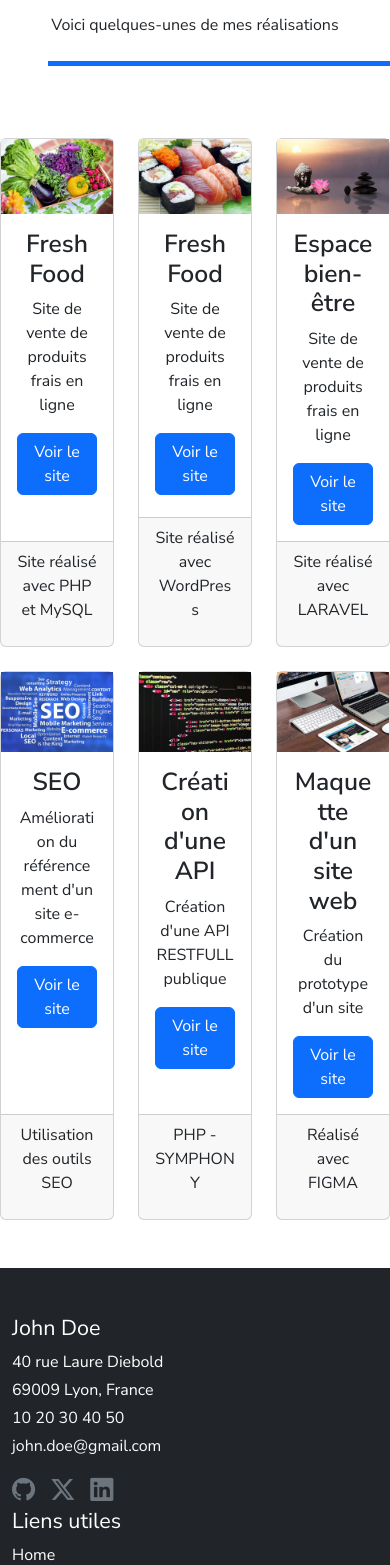
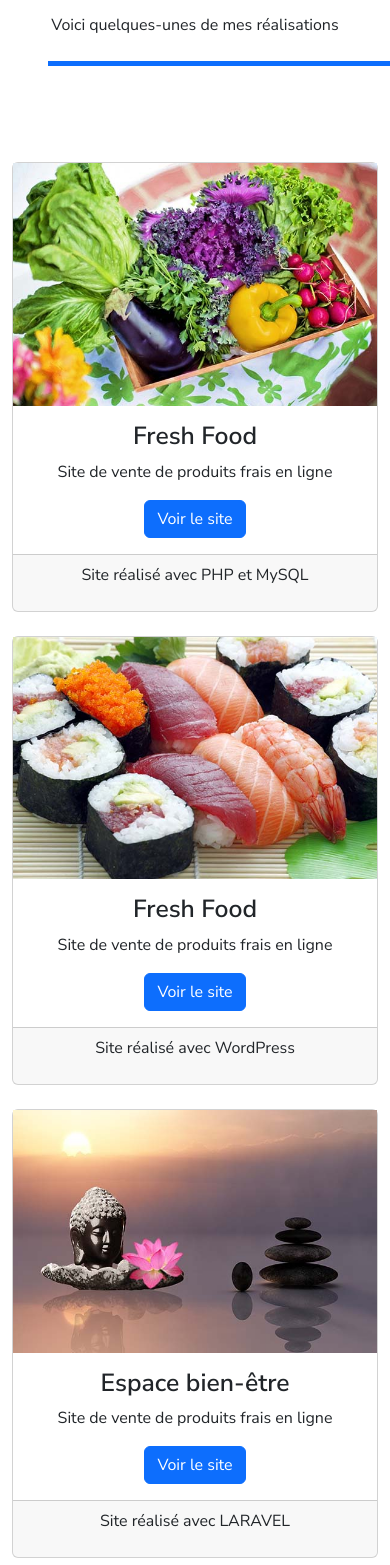
Before and after one commit to alexiszirnhelt-ai/portfolio-20, a React (Vite) app: page /portfolio in a window 390 px wide. Shown: the part 432-1997 px from the top of the page. Built offline with nearby package versions, Linux system fonts and the light colour scheme.

Commit message:
adjustments for responsive portfolio+services

```diff
--- a/src/pages/Portfolio.jsx
+++ b/src/pages/Portfolio.jsx
@@ -20,10 +20,13 @@ function Portfolio () {
                 }}></div>
             </section>
 
+            {/*Cards Container*/}
+            <div className="container py-5">
             {/*card ligne 1*/}
-            <div className="d-flex justify-content-center gap-4 mt-4">
+                <div className="row g-4 justify-content-center mb-4">
                     {/*card 1*/}
-                <div className="card text-center hover-effect" style={{width:"400px"}}>
+                    <div className="col-12 col-md6 col-lg-4">
+                        <div className="card text-center h-100 hover-effect">
                             <img src={freshfood} alt="card-img-freshfood"/>
                             <div className="card-body">
                                 <h2 className="fw-bold">Fresh Food</h2>
@@ -34,8 +37,10 @@ function Portfolio () {
                                 <p>Site réalisé avec PHP et MySQL</p>
                             </div>
                         </div>
+                    </div>
                     {/*card 2*/}
-                <div className="card text-center hover-effect" style={{width:"400px"}}>
+                    <div className="col-12 col-md6 col-lg-4">
+                        <div className="card text-center h-100 hover-effect">
                             <img src={Akira} alt="card-img-restaurant-Akira"/>
                             <div className="card-body">
                                 <h2 className="fw-bold">Fresh Food</h2>
@@ -46,8 +51,10 @@ function Portfolio () {
                                 <p>Site réalisé avec WordPress</p>
                             </div>
                         </div>
+                    </div>
                     {/*card 3*/}
-                <div className="card text-center hover-effect" style={{width:"400px"}}>
+                    <div className="col-12 col-md6 col-lg-4">
+                        <div className="card text-center h-100 hover-effect">
                             <img src={BienEtre} alt="card-img-BienEtre"/>
                             <div className="card-body">
                                 <h2 className="fw-bold">Espace bien-être</h2>
@@ -58,13 +65,15 @@ function Portfolio () {
                                 <p>Site réalisé avec LARAVEL</p>
                             </div>
                         </div>
+                    </div>
                 {/* ----- */}
                 </div>
 
                 {/*card ligne 2*/}
-            <div className="d-flex justify-content-center gap-4 mt-4 mb-5">
+                <div className="row g-4 justify-content-center">
                     {/*card 4*/}
-                <div className="card text-center hover-effect" style={{width:"400px"}}>
+                    <div className="col-12 col-md6 col-lg-4">
+                        <div className="card text-center h-100 hover-effect">
                             <img src={SEOimg} alt="card-img-SEO"/>
                             <div className="card-body">
                                 <h2 className="fw-bold">SEO</h2>
@@ -75,8 +84,10 @@ function Portfolio () {
                                 <p>Utilisation des outils SEO</p>
                             </div>
                         </div>
+                    </div>
                     {/*card 5*/}
-                <div className="card text-center hover-effect" style={{width:"400px"}}>
+                    <div className="col-12 col-md6 col-lg-4">
+                        <div className="card text-center h-100 hover-effect">
                             <img src={APIimg} alt="card-img-API"/>
                             <div className="card-body">
                                 <h2 className="fw-bold">Création d'une API</h2>
@@ -87,8 +98,10 @@ function Portfolio () {
                                 <p>PHP - SYMPHONY</p>
                             </div>
                         </div>
+                    </div>
                     {/*card 6*/}
-                <div className="card text-center hover-effect" style={{width:"400px"}}>
+                    <div className="col-12 col-md6 col-lg-4">
+                        <div className="card text-center h-100 hover-effect">
                             <img src={maquette} alt="card-img-desk-pc"/>
                             <div className="card-body">
                                 <h2 className="fw-bold">Maquette d'un site web</h2>
@@ -99,7 +112,9 @@ function Portfolio () {
                                 <p>Réalisé avec FIGMA</p>
                             </div>
                         </div>
+                    </div>
             {/* ----- */}
+                </div>
             </div>
             <style jsx>{`
                 .hover-effect:hover {
--- a/src/pages/Services.jsx
+++ b/src/pages/Services.jsx
@@ -15,9 +15,11 @@ function Services () {
             </section>
 
             {/*3 cards*/}
-            <div className="d-flex justify-content-center gap-4 py-5">
+            <div className="container py-5">
+                <div className="row g-4 justify-content-center">
                     {/* card ux design*/}
-                <div className="card shadow-sm hover-effect" style={{width:"400px"}}>
+                    <div className="col-12 col-md-6 col-lg-4">
+                        <div className="card shadow-sm h-100 hover-effect">
                             <div className="card-content text-center">
                                 <div className="mt-5 mb-3">
                                     <i className="bi bi-brush text-primary fs-2"></i>
@@ -28,8 +30,10 @@ function Services () {
                                 </div>
                             </div>
                         </div>
+                    </div>
                     {/* card Dévelopement web*/}
-                <div className="card shadow-sm hover-effect" style={{width:"400px"}}>
+                    <div className="col-12 col-md-6 col-lg-4">
+                        <div className="card shadow-sm h-100 hover-effect">
                             <div className="card-content text-center">
                                 <div className="mt-5 mb-3">
                                     <i className="bi bi-code-slash text-primary fs-2"></i>
@@ -40,8 +44,10 @@ function Services () {
                                 </div>
                             </div>
                         </div>
+                    </div>
                     {/* card Réferencement*/}
-                <div className="card shadow-sm hover-effect" style={{width:"400px"}}>
+                    <div className="col-12 col-md-6 col-lg-4">
+                    <div className="card shadow-sm h-100 hover-effect">
                         <div className="card-content text-center">
                             <div className="mt-5 mb-3">
                                 <i className="bi bi-search text-primary fs-2"></i>
@@ -52,7 +58,9 @@ function Services () {
                             </div>
                         </div>
                     </div>
+                    </div>
             {/* ----- */}
+                </div>
             </div>
             <style jsx>{`
                 .hover-effect:hover {
```
Lines whose indentation alone changed are shown as unchanged.
